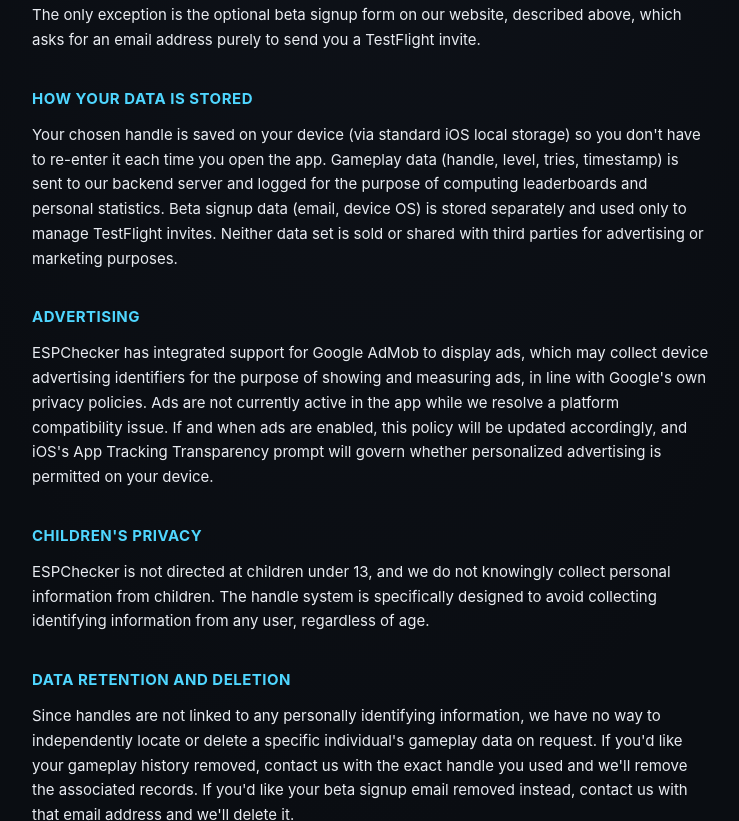
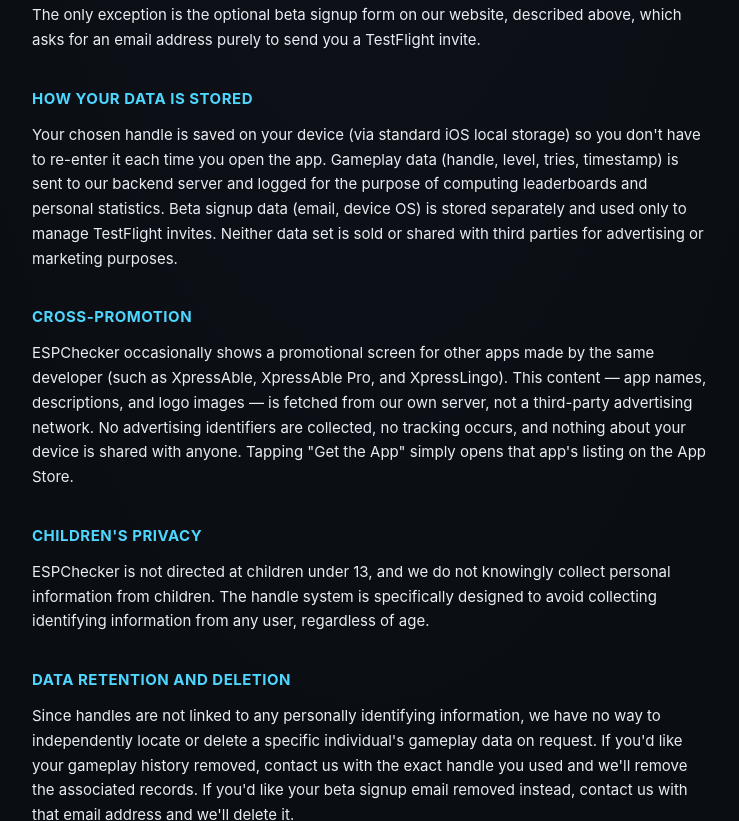
Before and after one commit to sanjibmallik2314/espchecker-website, a plain HTML site: page privacy.html in a window 1280 px wide. Shown: the part 803-1624 px from the top of the page, without its empty margins (268-1007 px from the left). Drawn offline with Linux system fonts and the light colour scheme.

Commit message:
Fix Privact statement to take out Goodle Ad ref

```diff
--- a/privacy.html
+++ b/privacy.html
@@ -29,7 +29,7 @@
 <div class="wrap">
   <a class="back" href="index.html">&larr; Back to ESPChecker</a>
   <h1>Privacy Policy</h1>
-  <p class="updated">Last updated: September 2026</p>
+  <p class="updated">Last updated: October 2026</p>
 
   <p>
     ESPChecker ("the app," "we," "us") is a simple prediction game. This policy explains
@@ -74,14 +74,14 @@
     sold or shared with third parties for advertising or marketing purposes.
   </p>
 
-  <h2>Advertising</h2>
+  <h2>Cross-promotion</h2>
   <p>
-    ESPChecker has integrated support for Google AdMob to display ads, which may collect
-    device advertising identifiers for the purpose of showing and measuring ads, in line
-    with Google's own privacy policies. Ads are not currently active in the app while we
-    resolve a platform compatibility issue. If and when ads are enabled, this policy will
-    be updated accordingly, and iOS's App Tracking Transparency prompt will govern whether
-    personalized advertising is permitted on your device.
+    ESPChecker occasionally shows a promotional screen for other apps made by the same
+    developer (such as XpressAble, XpressAble Pro, and XpressLingo). This content —
+    app names, descriptions, and logo images — is fetched from our own server, not a
+    third-party advertising network. No advertising identifiers are collected, no
+    tracking occurs, and nothing about your device is shared with anyone. Tapping
+    "Get the App" simply opens that app's listing on the App Store.
   </p>
 
   <h2>Children's privacy</h2>
```
